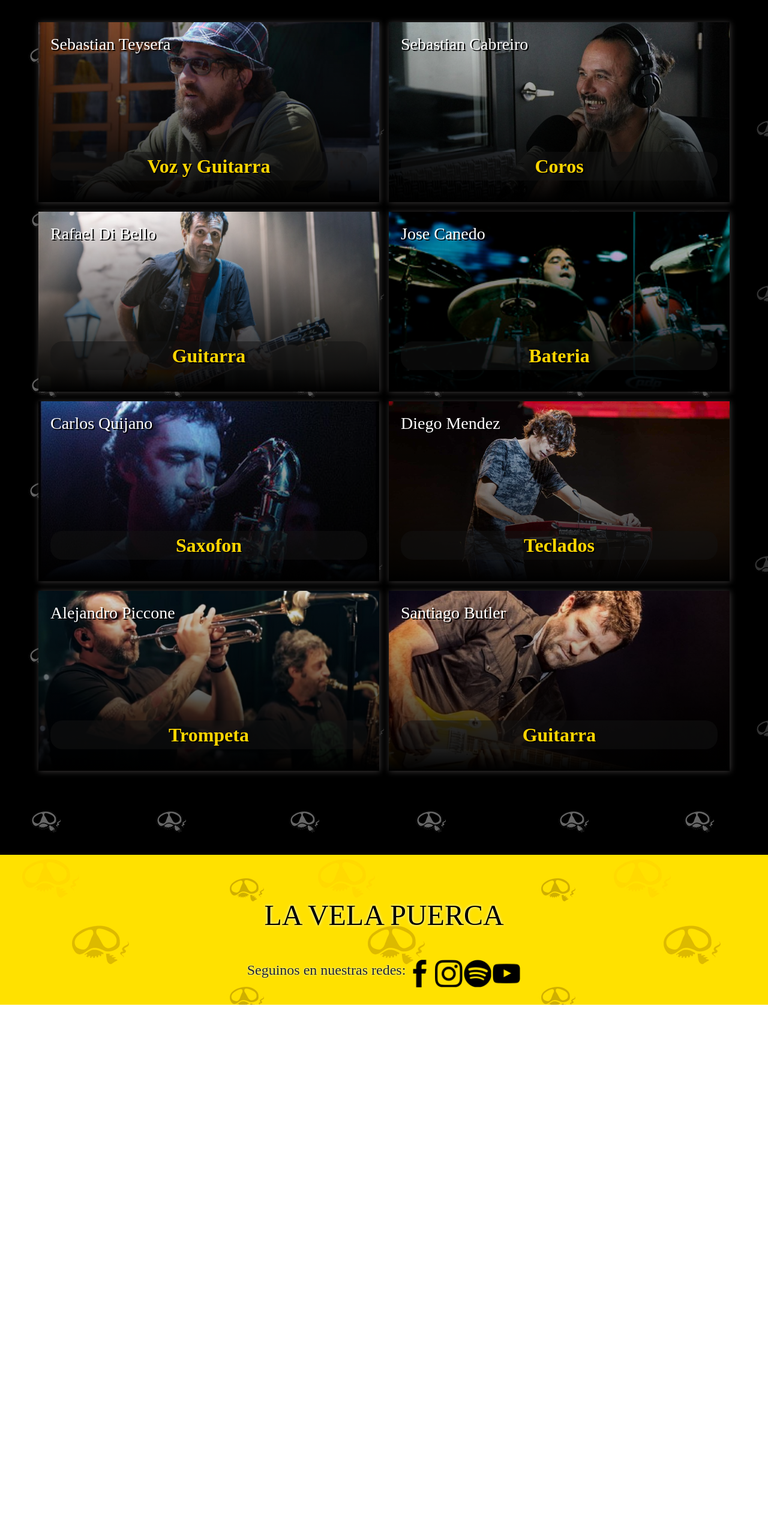
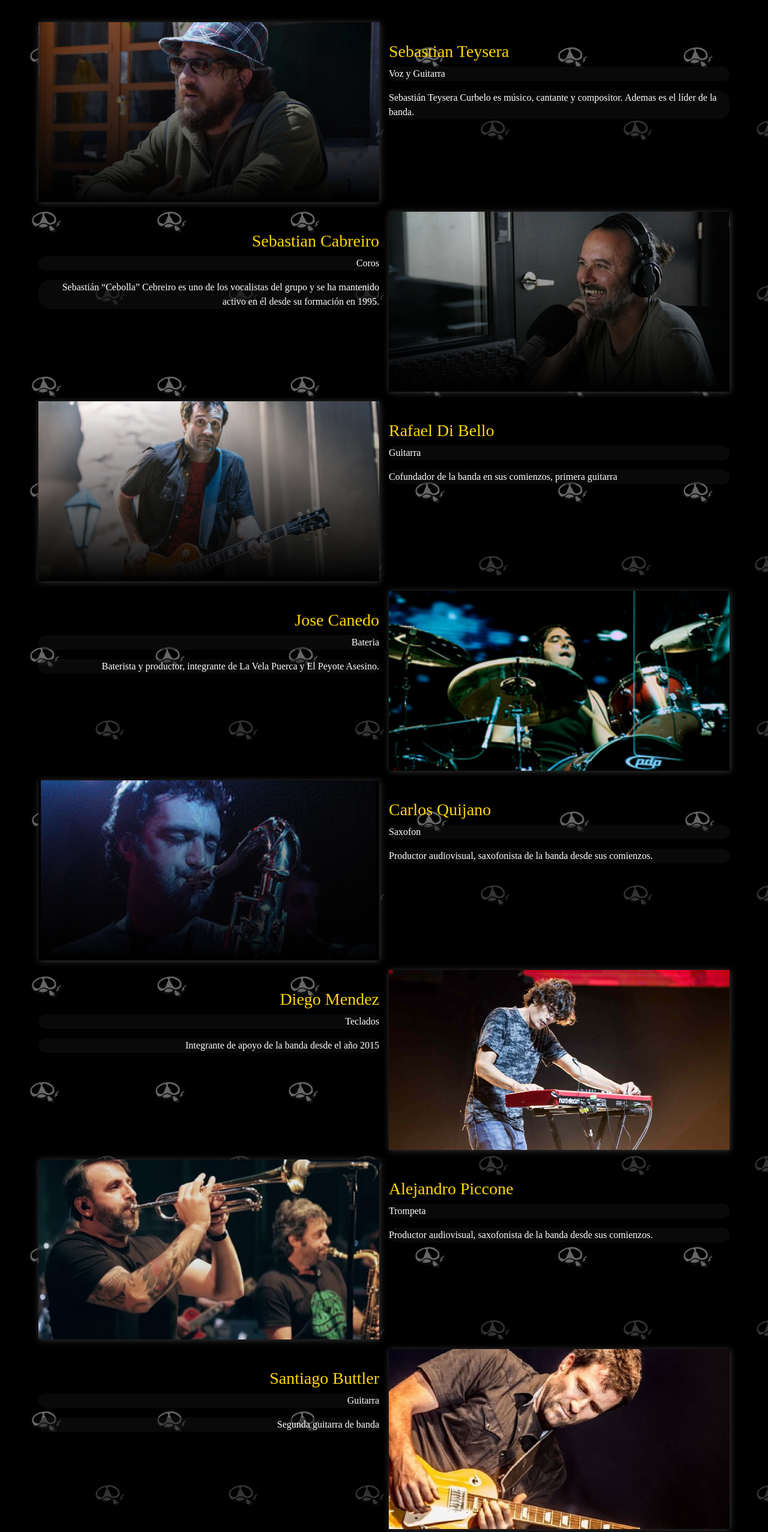
Before and after one commit to velez93/LaVela, a website: page integrantes.html in a window 1280 px wide. Shown: the part 1043-3597 px from the top of the page at 60% size. Before the commit the page ends 2718 px from the top, so only its background shows below. Drawn offline with nearby package versions, Linux system fonts and the light colour scheme; a web font is replaced by a local one.

Commit message:
arreglos

```diff
--- a/integrantes.html
+++ b/integrantes.html
@@ -48,51 +48,90 @@
 		<div class="contenedor-cabeza">
 			<div class="cadaUno" style="background-image: url('img/seba.jpg')">
 				<div class="info">
-					<h3>Sebastian Teysera</h3>
+
+				</div>
+			</div>
+			<div class="descripcionIzq">
+				<h3>Sebastian Teysera</h3>
 					<p>Voz y Guitarra</p>
-				</div>
+				<p>Sebastián Teysera Curbelo es músico, cantante y compositor. Ademas es el líder de la banda. </p>
+			</div>
+			<div class="descripcionDer">
+				<h3>Sebastian Cabreiro</h3>
+					<p>Coros</p>
+				<p>Sebastián “Cebolla” Cebreiro es uno de los vocalistas del grupo y se ha mantenido activo en él desde su formación en 1995.
+				</p>
 			</div>
 			<div class="cadaUno" style="background-image: url('img/seba2.jpg')">
 				<div class="info">
-					<h3>Sebastian Cabreiro</h3>
-					<p>Coros</p>
+
 				</div>
 			</div>
 			<div class="cadaUno" style="background-image: url('img/dibello.jpg')">
 				<div class="info">
-					<h3>Rafael Di Bello</h3>
-					<p>Guitarra</p>
+
 				</div>
 			</div>
-			<div class="cadaUno" style="background-image: url('img/canedo.jpg')">
+			<div class="descripcionIzq">
+				<h3>Rafael Di Bello</h3>
+					<p>Guitarra</p>
+				<p>Cofundador de la banda en sus comienzos, primera guitarra</p>
+			</div>
+			<div class="descripcionDer">
 				<div class="info">
 					<h3>Jose Canedo</h3>
 					<p>Bateria</p>
 				</div>
+				<p>Baterista y productor, integrante de La Vela Puerca y El Peyote Asesino.
+
+				</p>
+			</div>
+			<div class="cadaUno" style="background-image: url('img/canedo.jpg')">
+
 			</div>
 			<div class="cadaUno" style="background-image: url('img/quijano.jpg')">
 				<div class="info">
-					<h3>Carlos Quijano</h3>
-					<p>Saxofon</p>
+
 				</div>
 			</div>
-			<div class="cadaUno" style="background-image: url('img/mendez.jpg')">
+			<div class="descripcionIzq">
+				<h3>Carlos Quijano</h3>
+					<p>Saxofon</p>
+				<p>Productor audiovisual, saxofonista de la banda desde sus comienzos.</p>
+			</div>
+			<div class="descripcionDer">
 				<div class="info">
 					<h3>Diego Mendez</h3>
 					<p>Teclados</p>
+					<p>Integrante de apoyo de la banda desde el año 2015
+
+					</p>
 				</div>
+
+			</div>
+			<div class="cadaUno" style="background-image: url('img/mendez.jpg')">
+
 			</div>
 			<div class="cadaUno" style="background-image: url('img/piccone.jpg')">
+
+			</div>
+			<div class="descripcionIzq">
+				<h3>Alejandro Piccone</h3>
+					<p>Trompeta</p>
+				<p>Productor audiovisual, saxofonista de la banda desde sus comienzos.</p>
+			</div>
+			<div class="descripcionDer">
 				<div class="info">
-					<h3>Alejandro Piccone</h3>
-					<p>Trompeta</p>
+					<h3>Santiago Buttler</h3>
+					<p>Guitarra</p>
+					<p>Segunda guitarra de banda
+
+					</p>
 				</div>
+
 			</div>
 			<div class="cadaUno" style="background-image: url('img/butler.jpg')">
-				<div class="info">
-					<h3>Santiago Butler</h3>
-					<p>Guitarra</p>
-				</div>
+
 			</div>
 		</div>
 
--- a/scss/origen.scss
+++ b/scss/origen.scss
@@ -209,42 +209,7 @@ footer {
     }
 
 }
-.banner {
-	border-radius: 10px;
-	text-align: center;
-	padding: 20px;
-	background-size: cover;
-	background-position: center center;
-	box-shadow:  rgb(59, 56, 56) 1px 1px 20px 0px;
-	display: flex;
-	flex-direction: column;
-	justify-content: space-between;
-	color: #FFD600;
-	font-size: 20px;
-    ul {
-        list-style: none;
-        color: white;
-        font-size: 18px;
-        text-shadow: black 2px 2px;
-        li {
-            margin: 15px;
-            font-weight: bold;
-        }
-    }
-    .boton {
-        background: #FFD600;
-        display: block;
-        width: 100%;
-        font-weight: bold;
-        font-size: 14px;
-        text-align: center;
-        padding: 10px;
-        border: none;
-        border-radius: 100px;
-        font-family: 'Roboto', sans-serif;
-        cursor: pointer;
-    }
-}
+
 
 
 article {
@@ -365,6 +330,64 @@ p {
 	justify-content: center;
 }
 
+.banner {
+	border-radius: 10px;
+	text-align: center;
+	padding: 20px;
+	background-size: cover;
+	background-position: center center;
+	box-shadow:  rgb(59, 56, 56) 1px 1px 20px 0px;
+	display: flex;
+	flex-direction: column;
+	justify-content: space-between;
+	color: #FFD600;
+	font-size: 20px;
+    .ciudad {
+        color: white;
+        text-shadow: black 2px 2px;
+        font-weight: bold;
+        border-radius: 0;
+        background-color: rgba(255, 250, 240, 0);
+
+    }
+    .boton {
+        background: #FFD600;
+        display: block;
+        width: 100%;
+        font-weight: bold;
+        font-size: 14px;
+        text-align: center;
+        padding: 10px;
+        border: none;
+        border-radius: 100px;
+        font-family: 'Roboto', sans-serif;
+        cursor: pointer;
+    }
+}
+
+.descripcionDer {
+    text-align: right;
+    font-size: 1em;
+    color: white;
+    margin-top: 2em;
+    h3 {
+        color: #FFD600;
+    }
+
+}
+
+.descripcionIzq {
+    text-align: left;
+    font-size: 1em;
+    color: white;
+    margin-top: 2em;
+    h3 {
+        color: #FFD600;
+    }
+
+}
+
+
 /**********************************************************
 *****************RESPONSIVE********************************
 ***********************************************************
@@ -378,10 +401,12 @@ p {
         display: grid;
         grid-template-columns: 1fr;
 
-        width: 80%;
+        width: 90%;
         margin: auto;
         justify-content: center;
     }
+
+
     .tituloFooter {
         color: black;
         text-align: center;
```
Also changed, not shown: discografia.html (+1 -1 lines), index.html (+6 -6 lines), img/concierto8.jpg, scss/origen.css, 1 other file.
